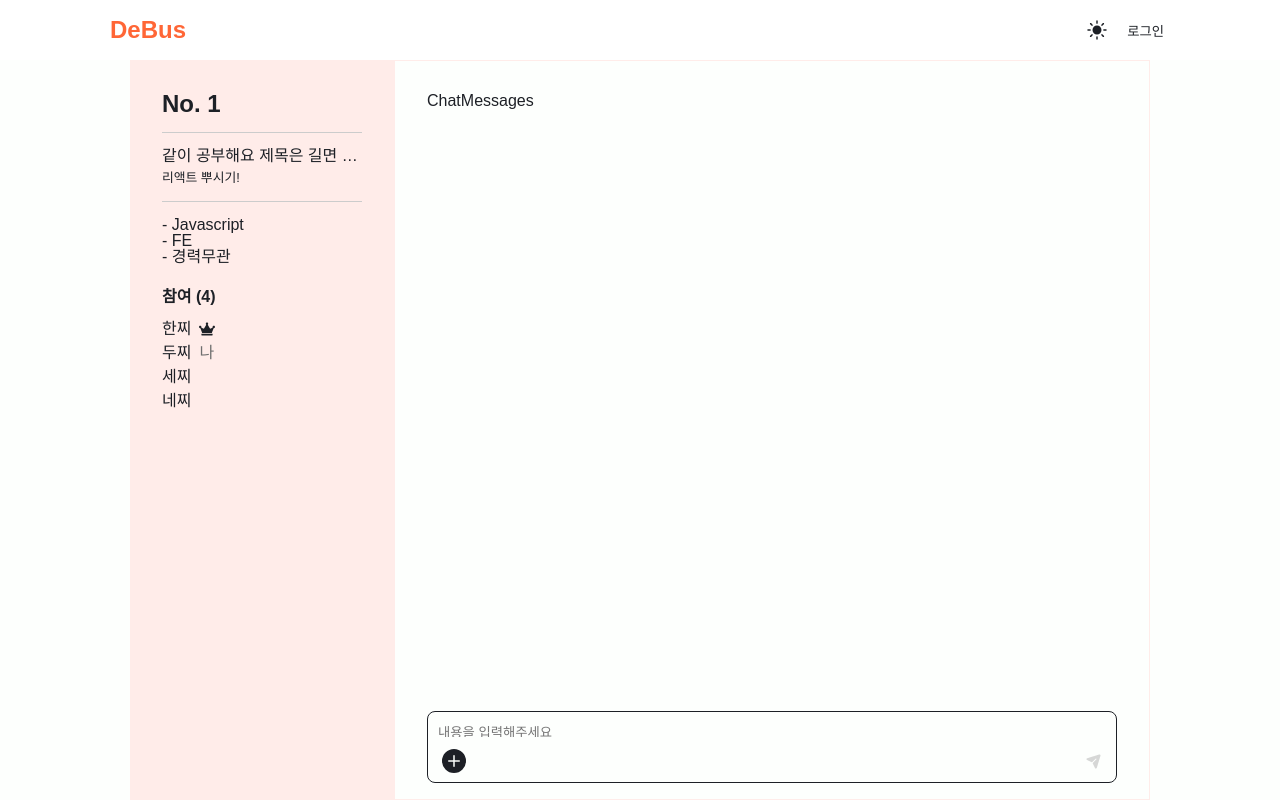
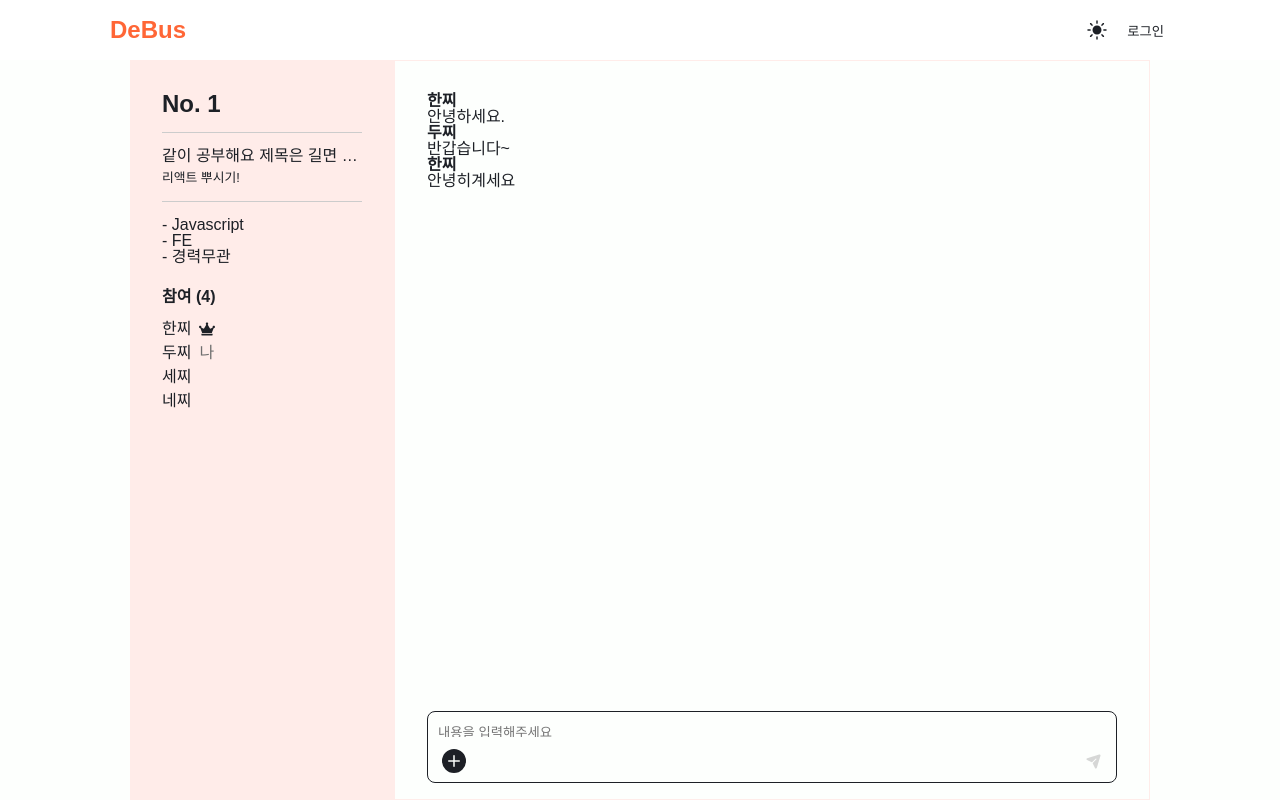
Before and after one commit to k-jeonghee/Debus, a React (Vite) app: page /lines/1 in a window 1280 px wide. Built offline with nearby package versions, Linux system fonts and the light colour scheme; no server answers; a web font is replaced by a local one.

Commit message:
#8 feat: 더미데이터를 이용한 ChatPanel 구현
- 메세지 불러오기
- 화면 표시

```diff
--- /dev/null
+++ b/public/data/messages.json
@@ -0,0 +1,29 @@
+[
+    {
+        "id": "1",
+        "content": "안녕하세요.",
+        "timestamp": "1708350270752",
+        "user": {
+            "id": "abc",
+            "name": "한찌"
+        }
+    },
+    {
+        "id": "2",
+        "content": "반갑습니다~",
+        "timestamp": "1708350270755",
+        "user": {
+            "id": "def",
+            "name": "두찌"
+        }
+    },
+    {
+        "id": "3",
+        "content": "안녕히계세요",
+        "timestamp": "1708350270757",
+        "user": {
+            "id": "abc",
+            "name": "한찌"
+        }
+    }
+]
--- a/src/pages/Lines/ChatPanel/ChatMessages/ChatMessages.tsx
+++ b/src/pages/Lines/ChatPanel/ChatMessages/ChatMessages.tsx
@@ -1,5 +1,18 @@
-const ChatMessages = () => {
-    return <div>ChatMessages</div>;
+import { Message } from '@pages/Lines/ChatPanel/ChatPanel';
+
+type PropsType = {
+    message: Message;
+};
+
+const ChatMessages = ({ message }: PropsType) => {
+    return (
+        <div>
+            <div>
+                <strong>{message.user.name}</strong>
+            </div>
+            <p>{message.content}</p>
+        </div>
+    );
 };
 
 export default ChatMessages;
--- a/src/pages/Lines/ChatPanel/ChatPanel.tsx
+++ b/src/pages/Lines/ChatPanel/ChatPanel.tsx
@@ -1,12 +1,36 @@
 import ChatForm from '@pages/Lines/ChatPanel/ChatForm/ChatForm';
+import ChatMessages from '@pages/Lines/ChatPanel/ChatMessages/ChatMessages';
 import classnames from 'classnames/bind';
+import { useCallback, useEffect, useState } from 'react';
 import styles from './ChatPanel.module.css';
 const cx = classnames.bind(styles);
 
+export type Message = {
+    id: string;
+    content: string;
+    timeStamp: string;
+    user: {
+        id: string;
+        name: string;
+    };
+};
+
 const ChatPanel = () => {
+    const [messages, setMessages] = useState<Message[]>([]);
+    useEffect(() => {
+        fetch('/data/messages.json')
+            .then((res) => res.json())
+            .then((data) => setMessages(data));
+    }, []);
+
+    const renderMessages = useCallback(() => {
+        if (messages.length <= 0) return;
+        return messages.map((message) => <ChatMessages key={message.id} message={message} />);
+    }, [messages]);
+
     return (
         <div className={cx('container')}>
-            <div className={cx('chat-message-container')}>ChatMessages</div>
+            <div className={cx('chat-message-container')}>{renderMessages()}</div>
             <ChatForm />
         </div>
     );
```
